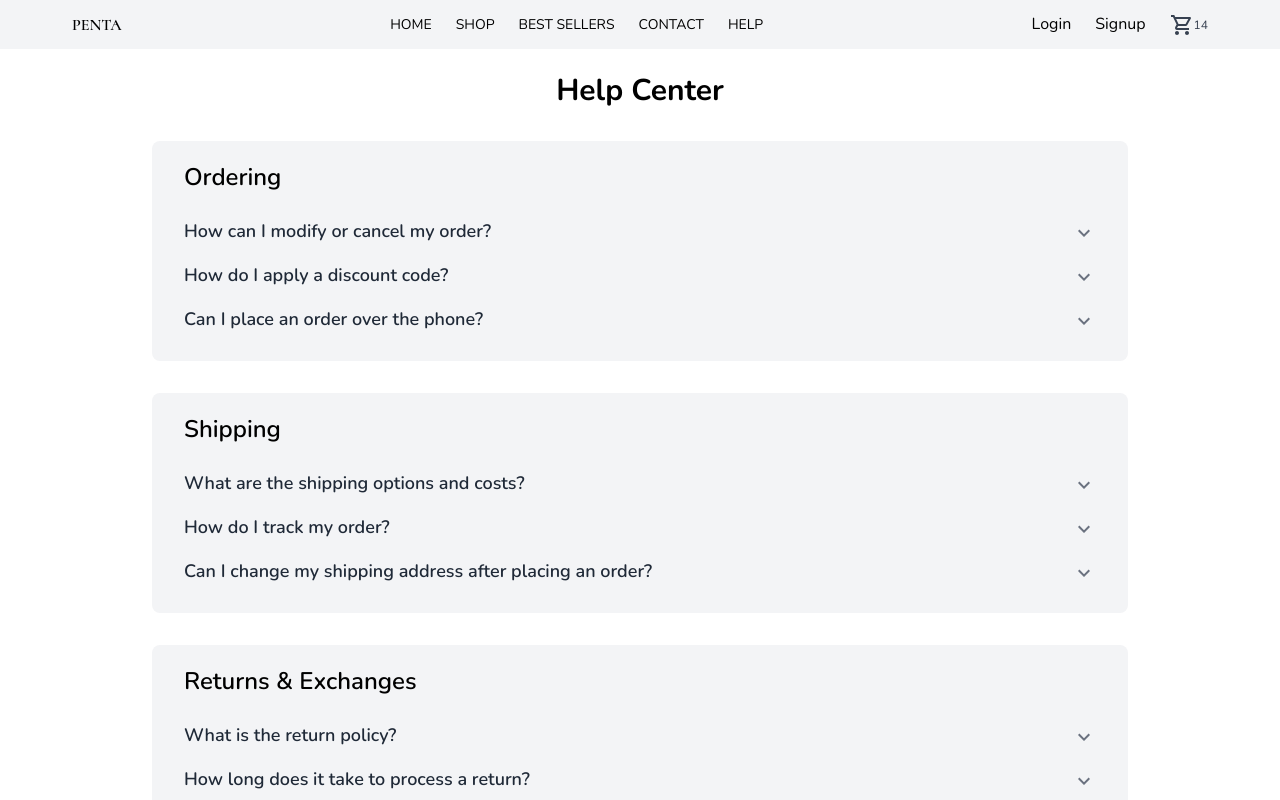
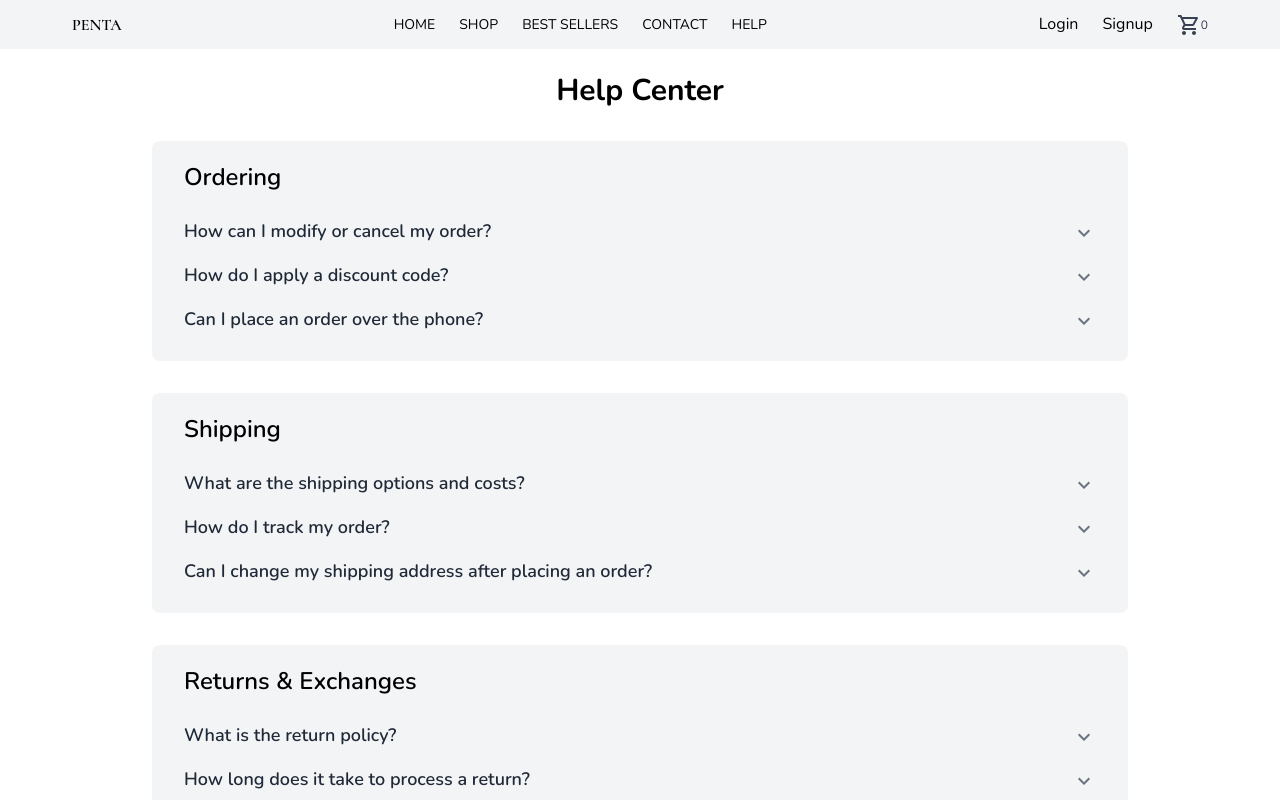
Before and after one commit to javedAkhtar1/MERN-ECOMMERCE-APP, a React (Vite) app in the folder FRONTEND/: page /help in a window 1280 px wide. Shown: the top 800 px of the page. Built offline with nearby package versions, Linux system fonts and the light colour scheme; no server answers.

Commit message:
more cart code

```diff
--- a/FRONTEND/src/components/CompleteProduct.jsx
+++ b/FRONTEND/src/components/CompleteProduct.jsx
@@ -7,13 +7,15 @@ import AccountCircleRoundedIcon from "@mui/icons-material/AccountCircleRounded";
 import { Link } from "react-router-dom";
 import { productsContext } from "../context/ProductsContextProvider.jsx";
 import { loginContext } from "../context/LoginContextProvider.jsx";
+import { cartContext } from "../context/CartContextProvider.jsx";
 
 function CompleteProduct() {
   const { id } = useParams();
   const { products } = useContext(productsContext);
   const { isLoggedIn } = useContext(loginContext);
+  const { setCartQuantity } = useContext(cartContext);
 
-  const navigate = useNavigate()
+  const navigate = useNavigate();
 
   const product = products.find((p) => p._id === id);
   const similarProducts = products
@@ -26,11 +28,11 @@ function CompleteProduct() {
 
   const handleAddToCart = () => {
     if (!isLoggedIn) {
-      navigate("/login")
-      return
+      navigate("/login");
+      return;
     }
-
-  }
+    setCartQuantity((prev) => prev + 1)
+  };
 
   return (
     <>
@@ -61,7 +63,10 @@ function CompleteProduct() {
             <button className="font-Nunito border py-3 rounded-sm text-md bg-gray-300 hover:bg-gray-400">
               Buy Now
             </button>
-            <button onClick={handleAddToCart} className="font-Nunito border py-3 rounded-sm text-md bg-gray-300 hover:bg-gray-400">
+            <button
+              onClick={handleAddToCart}
+              className="font-Nunito border py-3 rounded-sm text-md bg-gray-300 hover:bg-gray-400"
+            >
               Add to Cart
             </button>
           </div>
@@ -93,7 +98,7 @@ function CompleteProduct() {
               <p className="px-2 text-sm">{r.comment}</p>
             </div>
           </>
-        )
+        );
       })}
 
       {/* You might also like */}
--- a/FRONTEND/src/context/CartContextProvider.jsx
+++ b/FRONTEND/src/context/CartContextProvider.jsx
@@ -4,7 +4,7 @@ export const cartContext = createContext();
 
 function CartContextProvider({ children }) {
   const [cart, setCart] = useState([]);
-  const [cartQuantity, setCartQuantity] = useState(14);
+  const [cartQuantity, setCartQuantity] = useState(0);
 
   function addToCart(product) {
     setCart((prevItems) => [...prevItems, product]);
--- a/FRONTEND/src/context/LoginContextProvider.jsx
+++ b/FRONTEND/src/context/LoginContextProvider.jsx
@@ -1,12 +1,15 @@
 import axios from "axios";
-import React, { createContext, useState, useEffect } from "react";
+import React, { createContext, useState, useEffect, useContext } from "react";
 import { useNavigate } from "react-router";
+import { cartContext } from "./CartContextProvider";
 
 export const loginContext = createContext();
 
 function LoginContextProvider({ children }) {
   const [emailErrorMessage, setEmailErrorMessage] = useState("");
   const [passwordErrorMessage, setPasswordErrorMessage] = useState("");
+
+  const { setCartQuantity } = useContext(cartContext)
 
   const [isLoggedIn, setIsLoggedIn] = useState(() => {
     return localStorage.getItem("isLoggedIn") === "true";
@@ -26,6 +29,7 @@ function LoginContextProvider({ children }) {
         setIsLoggedIn(false)
         setEmailErrorMessage("")
         setPasswordErrorMessage("")
+        setCartQuantity(0)
         localStorage.removeItem("isLoggedIn");
         navigate("/")
       }
```
Also changed, not shown: FRONTEND/src/App.jsx (+6 -6 lines). Lines whose indentation alone changed are shown as unchanged.
